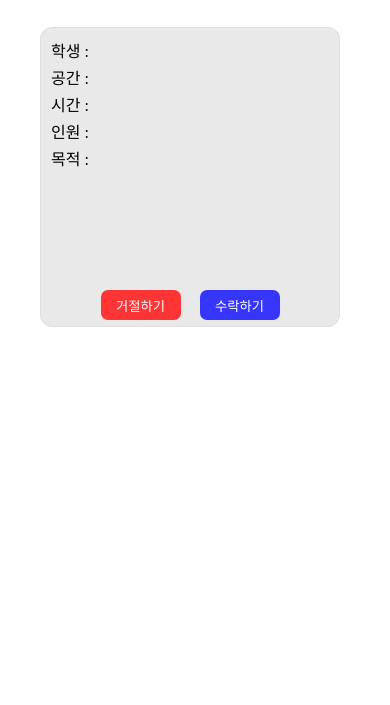
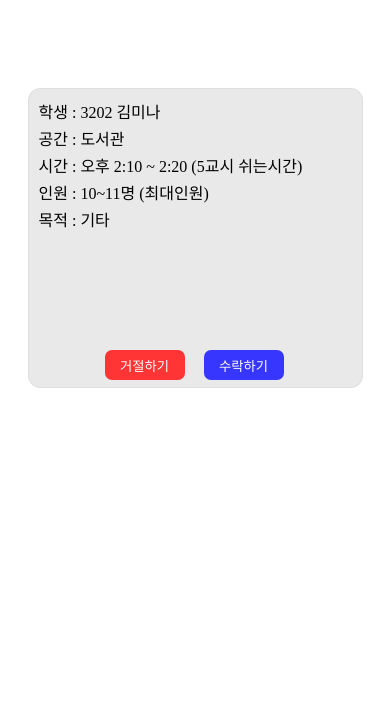
Before and after one commit to vinszip999/Itshow-coloration2, a plain HTML site: page src/public/space_rental_admin.html in a window 390 px wide. Shown: the part 57-762 px from the top of the page. Drawn offline with Linux system fonts and the light colour scheme; a web font is replaced by a local one.

Commit message:
[0623] 전공멘토&장소대여 버튼 위치 및 수락거절 글 위치 수정

```diff
--- a/src/public/css/help_teacher_admin.css
+++ b/src/public/css/help_teacher_admin.css
@@ -1,6 +1,13 @@
 .check {
+    /* position: relative;
     text-align: center;
-    margin-top: 120px;
+    margin-top: 120px; */
+
+    text-align: center;
+
+    position:fixed;
+    margin-top: 50px;
+    margin-left: 66px;
 }
 
 button {
@@ -123,21 +130,12 @@ select {
 
 .item {
     padding: 10px;
-    width: 300px;
+    width: 335px;
     height: 300px;
     background-color: #e9e9e9;
     border-radius: 12px;
     border: 1px solid #dedede;
 }
-
-/* .post_box {
-    padding: 10px;
-    width: 300px;
-    height: 300px;
-    background-color: #e9e9e9;
-    border-radius: 12px;
-    border: 1px solid #dedede;
-} */
 
 .post_student {
     font-size: 12pt;
@@ -164,33 +162,20 @@ select {
     margin-bottom: 3px;
 }
 
-/* footer */
-/* #footer {
-    background-color: #575757;
-    height: 100px;
-    width: 100%;
-    align-items: center;
-    clear: both;
-
-}
-
-#footer img {
-    width: 100px;
-    margin-top: 25px;
-    margin-left: 50px;
-}
-
-#footer p {
-    color: white;
-    font-family: 'GmarketSansLight';
-    float: right;
-    font-size: 15px;
-    margin-top: 40px;
-    margin-right: 50px;
-} */
-
 /* 모바일 반응형 */
 @media screen and (max-width:770px) {
+    .item{
+        margin-top: -37px;
+    }
+
+    #board_list {
+        display: grid;
+        grid-template-columns: repeat(auto-fill, minmax(335px, auto));
+        margin-top: 130px;
+        column-gap: 30px;
+        row-gap: 30px;
+        justify-content: center;
+    }
 
     main {
         margin: 10vh 10vw 15vh 10vw;
@@ -202,33 +187,6 @@ select {
         margin-left: auto;
         margin-right: auto;
     }
-
-    /* 버튼과 검색창의 flex 제거 */
-    /* .search {
-        display: block;
-    }
-
-    .searchs {
-        margin-top: 5px;
-    }
-
-    .searchs input[type='text'] {
-        width: 230px;
-    }
-
-    .search li:first-child {
-        display: flex;
-    }
-
-    .categorys {
-        margin-top: 10px;
-        margin-left: 10px;
-    } */
-
-    /* IE 10, 11의 네이티브 화살표 숨기기 */
-    /* select::-ms-expand {
-        display: none;
-    } */
 
     select {
         width: 80px;
@@ -247,22 +205,6 @@ select {
         -moz-appearance: none;
         appearance: none;
     }
-
-    /* #search-box {
-        background-color: #fff;
-        border: none;
-        outline: none;
-        font-size: 12pt;
-        font-family: 'GmarketSansLight';
-    }
-
-    #search-img {
-        width: 18px;
-    } */
-
-    /* #line {
-        width: 250px;
-    } */
 
     #write_btn {
         margin-top: 1.5vh;
--- a/src/public/css/help_teacher_student.css
+++ b/src/public/css/help_teacher_student.css
@@ -1,3 +1,12 @@
+.check{
+    position: static;
+    color: rgb(255, 255, 255);
+    text-align: center;
+    font-size: larger;
+    background-color:rgb(142, 142, 142);
+    margin-top: 15px;
+}
+
 /* basic setting */
 * {
     margin: 0;
@@ -121,7 +130,7 @@ select {
 
 .item {
     padding: 10px;
-    width: 300px;
+    width: 335px;
     height: 300px;
     background-color: #e9e9e9;
     border-radius: 12px;
@@ -184,6 +193,14 @@ select {
 
 /* 모바일 반응형 */
 @media screen and (max-width:770px) {
+    #board_list {
+        display: grid;
+        grid-template-columns: repeat(auto-fill, minmax(335px, auto));
+        margin-top: 50px;
+        column-gap: 30px;
+        row-gap: 30px;
+        justify-content: center;
+    }
 
     main {
         margin: 10vh 10vw 15vh 10vw;
--- a/src/public/css/space_rental_admin.css
+++ b/src/public/css/space_rental_admin.css
@@ -1,6 +1,15 @@
 .check {
+    /* position: relative;
     text-align: center;
     margin-top: 120px;
+     */
+
+    text-align: center;
+
+    position:fixed;
+    margin-top: 116px;
+    margin-left: 66px;
+
 }
 
 button {
@@ -123,21 +132,12 @@ select {
 
 .item {
     padding: 10px;
-    width: 300px;
+    width: 335px;
     height: 300px;
     background-color: #e9e9e9;
     border-radius: 12px;
     border: 1px solid #dedede;
 }
-
-/* .post_box {
-    padding: 10px;
-    width: 300px;
-    height: 300px;
-    background-color: #e9e9e9;
-    border-radius: 12px;
-    border: 1px solid #dedede;
-} */
 
 .post_student {
     font-size: 12pt;
@@ -164,38 +164,20 @@ select {
     margin-bottom: 3px;
 }
 
-.check {
-    font-size: 12pt;
-    margin-bottom: 3px;
-}
-
-/* footer */
-/* #footer {
-    background-color: #575757;
-    height: 100px;
-    width: 100%;
-    align-items: center;
-    clear: both;
-
-}
-
-#footer img {
-    width: 100px;
-    margin-top: 25px;
-    margin-left: 50px;
-}
-
-#footer p {
-    color: white;
-    font-family: 'GmarketSansLight';
-    float: right;
-    font-size: 15px;
-    margin-top: 40px;
-    margin-right: 50px;
-} */
-
 /* 모바일 반응형 */
 @media screen and (max-width:770px) {
+    .item{
+        margin-top: -37px;
+    }
+
+    #board_list {
+        display: grid;
+        grid-template-columns: repeat(auto-fill, minmax(335px, auto));
+        margin-top: 50px;
+        column-gap: 30px;
+        row-gap: 30px;
+        justify-content: center;
+    }
 
     main {
         margin: 10vh 10vw 15vh 10vw;
@@ -207,33 +189,6 @@ select {
         margin-left: auto;
         margin-right: auto;
     }
-
-    /* 버튼과 검색창의 flex 제거 */
-    /* .search {
-        display: block;
-    }
-
-    .searchs {
-        margin-top: 5px;
-    }
-
-    .searchs input[type='text'] {
-        width: 230px;
-    }
-
-    .search li:first-child {
-        display: flex;
-    }
-
-    .categorys {
-        margin-top: 10px;
-        margin-left: 10px;
-    } */
-
-    /* IE 10, 11의 네이티브 화살표 숨기기 */
-    /* select::-ms-expand {
-        display: none;
-    } */
 
     select {
         width: 80px;
@@ -252,22 +207,6 @@ select {
         -moz-appearance: none;
         appearance: none;
     }
-
-    /* #search-box {
-        background-color: #fff;
-        border: none;
-        outline: none;
-        font-size: 12pt;
-        font-family: 'GmarketSansLight';
-    }
-
-    #search-img {
-        width: 18px;
-    } */
-
-    /* #line {
-        width: 250px;
-    } */
 
     #write_btn {
         margin-top: 1.5vh;
--- a/src/public/css/space_rental_student.css
+++ b/src/public/css/space_rental_student.css
@@ -1,3 +1,12 @@
+.check{
+    position: static;
+    color: rgb(255, 255, 255);
+    text-align: center;
+    font-size: larger;
+    background-color:rgb(142, 142, 142);
+    margin-top: 81px;
+}
+
 /* basic setting */
 * {
     margin: 0;
@@ -121,7 +130,7 @@ select {
 
 .item {
     padding: 10px;
-    width: 300px;
+    width: 335px;
     height: 300px;
     background-color: #e9e9e9;
     border-radius: 12px;
@@ -153,11 +162,6 @@ select {
     margin-bottom: 3px;
 }
 
-.check {
-    font-size: 12pt;
-    margin-bottom: 3px;
-}
-
 /* footer */
 /* #footer {
     background-color: #575757;
@@ -185,6 +189,14 @@ select {
 
 /* 모바일 반응형 */
 @media screen and (max-width:770px) {
+    #board_list {
+        display: grid;
+        grid-template-columns: repeat(auto-fill, minmax(335px, auto));
+        margin-top: 50px;
+        column-gap: 30px;
+        row-gap: 30px;
+        justify-content: center;
+    }
 
     main {
         margin: 10vh 10vw 15vh 10vw;
--- a/src/public/space_rental_admin.html
+++ b/src/public/space_rental_admin.html
@@ -48,16 +48,16 @@
     </header>
 
     <main>
-        <div id="board_list">
+        <div id="board_list" style="margin-top: 182px;">
             <div class="item">
                 <div class="post_img">
                 </div>
                 <div class="post_box">
-                    <p class="post_student">학생 : </p>
-                    <p class="post_space">공간 : </p>
-                    <p class="post_time">시간 : </p>
-                    <p class="post_number">인원 : </p>
-                    <p class="post_space">목적 : </p>
+                    <p class="post_student">학생 : 3202 김미나</p>
+                    <p class="post_space">공간 : 도서관</p>
+                    <p class="post_time">시간 : 오후 2:10 ~ 2:20 (5교시 쉬는시간)</p>
+                    <p class="post_number">인원 : 10~11명 (최대인원)</p>
+                    <p class="post_space">목적 : 기타</p>
                     <p class="check">
                         <button type="submit" id="refuse">거절하기</button>
                         <button type="submit" id="accept">수락하기</button>
```
Also changed, not shown: src/public/help_teacher_admin.html (+7 -6 lines), src/public/help_teacher_student.html (+7 -5 lines), src/public/space_rental_student.html (+6 -5 lines).
